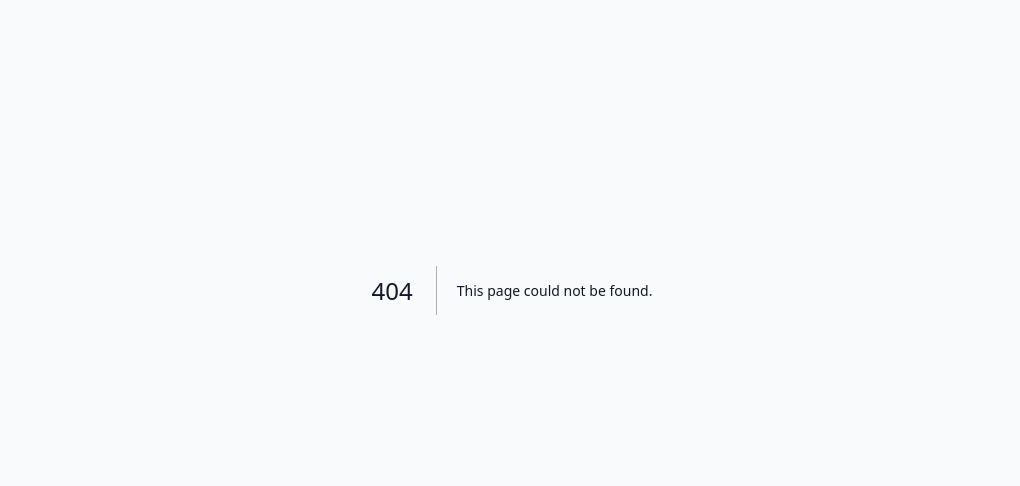
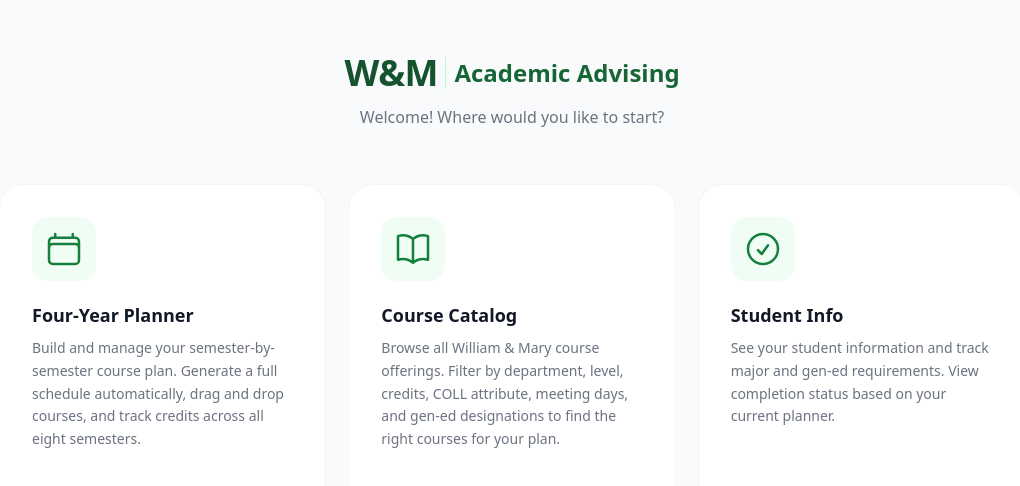
Before and after one commit to amschwall/academic_advising_tool, a Next.js app: page /welcome in a window 1280 px wide. Before the commit this address had no page. Shown: the part 110-596 px from the top of the page, without its empty margins (128-1148 px from the left). Built offline with nearby package versions, Linux system fonts and the light colour scheme.

Commit message:
Add post-login welcome page for students with navigation cards

```diff
--- /dev/null
+++ b/app/welcome/page.tsx
@@ -0,0 +1,86 @@
+// file: app/welcome/page.tsx
+import Link from "next/link";
+
+const PAGES = [
+  {
+    href:        "/planner",
+    title:       "Four-Year Planner",
+    description: "Build and manage your semester-by-semester course plan. Generate a full schedule automatically, drag and drop courses, and track credits across all eight semesters.",
+    icon: (
+      <svg className="h-10 w-10" fill="none" viewBox="0 0 24 24" stroke="currentColor" strokeWidth={1.5}>
+        <path strokeLinecap="round" strokeLinejoin="round"
+          d="M6.75 3v2.25M17.25 3v2.25M3 18.75V7.5a2.25 2.25 0 012.25-2.25h13.5A2.25 2.25 0 0121 7.5v11.25m-18 0A2.25 2.25 0 005.25 21h13.5A2.25 2.25 0 0021 18.75m-18 0v-7.5A2.25 2.25 0 015.25 9h13.5A2.25 2.25 0 0121 11.25v7.5" />
+      </svg>
+    ),
+  },
+  {
+    href:        "/courses",
+    title:       "Course Catalog",
+    description: "Browse all William & Mary course offerings. Filter by department, level, credits, COLL attribute, meeting days, and gen-ed designations to find the right courses for your plan.",
+    icon: (
+      <svg className="h-10 w-10" fill="none" viewBox="0 0 24 24" stroke="currentColor" strokeWidth={1.5}>
+        <path strokeLinecap="round" strokeLinejoin="round"
+          d="M12 6.042A8.967 8.967 0 006 3.75c-1.052 0-2.062.18-3 .512v14.25A8.987 8.987 0 016 18c2.305 0 4.408.867 6 2.292m0-14.25a8.966 8.966 0 016-2.292c1.052 0 2.062.18 3 .512v14.25A8.987 8.987 0 0018 18a8.967 8.967 0 00-6 2.292m0-14.25v14.25" />
+      </svg>
+    ),
+  },
+  {
+    href:        "/student-info",
+    title:       "Student Info",
+    description: "See your student information and track major and gen-ed requirements. View completion status based on your current planner.",
+    icon: (
+      <svg className="h-10 w-10" fill="none" viewBox="0 0 24 24" stroke="currentColor" strokeWidth={1.5}>
+        <path strokeLinecap="round" strokeLinejoin="round"
+          d="M9 12.75L11.25 15 15 9.75M21 12a9 9 0 11-18 0 9 9 0 0118 0z" />
+      </svg>
+    ),
+  },
+];
+
+export default function WelcomePage() {
+  return (
+    <div className="flex min-h-screen flex-col items-center justify-center bg-gray-50 px-6 py-16">
+
+      {/* ── Header ─────────────────────────────────────────────────────────── */}
+      <div className="mb-14 text-center">
+        <div className="mb-3 inline-flex items-center gap-2">
+          <span className="text-4xl font-black tracking-tight text-green-900">W&amp;M</span>
+          <span className="h-8 w-px bg-green-200" />
+          <span className="text-2xl font-semibold text-green-800">Academic Advising</span>
+        </div>
+        <p className="text-base text-gray-500">Welcome! Where would you like to start?</p>
+      </div>
+
+      {/* ── Cards ──────────────────────────────────────────────────────────── */}
+      <div className="grid w-full max-w-5xl gap-6 sm:grid-cols-3">
+        {PAGES.map(({ href, title, description, icon }) => (
+          <Link
+            key={href}
+            href={href}
+            className="group flex flex-col rounded-3xl bg-white p-8 shadow-sm ring-1 ring-gray-100
+                       transition-all duration-200 hover:-translate-y-1 hover:shadow-lg hover:ring-green-200"
+          >
+            <div className="mb-5 flex h-16 w-16 items-center justify-center rounded-2xl
+                            bg-green-50 text-green-700 transition-colors group-hover:bg-green-100">
+              {icon}
+            </div>
+            <h2 className="mb-2 text-lg font-bold text-gray-900 group-hover:text-green-900">
+              {title}
+            </h2>
+            <p className="flex-1 text-sm leading-relaxed text-gray-500">
+              {description}
+            </p>
+            <div className="mt-6 flex items-center gap-1 text-sm font-medium text-green-700
+                            opacity-0 transition-opacity group-hover:opacity-100">
+              Open
+              <svg className="h-4 w-4 transition-transform group-hover:translate-x-1"
+                   fill="none" viewBox="0 0 24 24" stroke="currentColor" strokeWidth={2}>
+                <path strokeLinecap="round" strokeLinejoin="round" d="M13.5 4.5L21 12m0 0l-7.5 7.5M21 12H3" />
+              </svg>
+            </div>
+          </Link>
+        ))}
+      </div>
+    </div>
+  );
+}
```
